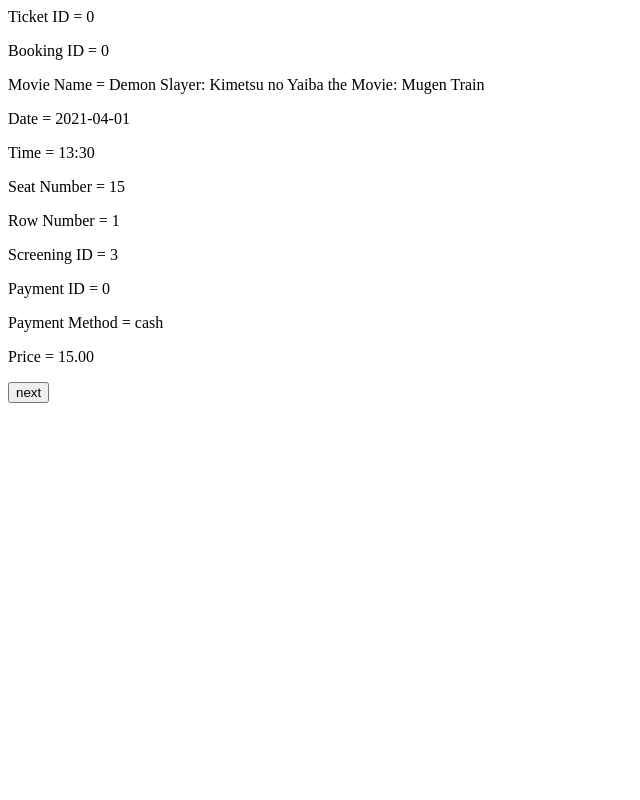
After one commit to YMerrick/PowerRangers, a Flask app: page /tickets in a window 1280 px wide. The commit adds this page. Shown: the whole page, without its empty margins (0-640 px from the left). Run offline with Flask 2, Linux system fonts and the light colour scheme; data comes from the database, SQL or seed files in the repository; both versions use the stored data as it was after the commit; parts of the project's set-up code (start-up, migrations or seed data) failed here and were passed over.

Commit message:
added a test web that shows the ticket

```diff
--- a/app/__init__.py
+++ b/app/__init__.py
@@ -1,4 +1,4 @@
 from flask import Flask
 
 app = Flask(__name__)
-from app import views
+from app import app
--- /dev/null
+++ b/app/app.py
@@ -0,0 +1,60 @@
+from flask import render_template
+from flask import Flask
+from app import app
+from flask_sqlalchemy import SQLAlchemy
+from sqlalchemy.ext.automap import automap_base
+
+app = Flask(__name__)
+
+if __name__ == '__main__':
+    app.debug = True
+    app.run()
+
+app.config['SQLALCHEMY_DATABASE_URI'] = 'sqlite:///movie.db'
+
+db = SQLAlchemy(app)
+
+Base = automap_base()
+Base.prepare(db.engine, reflect=True)
+
+BookingTable = Base.classes.BookingTable
+CustomerTypeTable = Base.classes.CustomerType
+CustomerTable = Base.classes.CustomerTable
+PaymentTable = Base.classes.PaymentTable
+BookingTable = Base.classes.BookingTable
+TicketsTable = Base.classes.TicketTable
+ScreeningTable = Base.classes.ScreeningTable
+MoviesTable = Base.classes.MoviesTable
+SeatTable = Base.classes.SeatTable
+
+@app.route('/')
+def index():
+    results = db.session.query(CustomerTypeTable).all()
+
+    user = {'name': 'Power-Rangers'}
+    return render_template('index.html',
+                           title='Home',
+                           user=user,
+                            test_result = results)
+
+
+@app.route('/tickets')
+def ticketPage():
+    ticket = db.session.query(TicketsTable).get(0)
+    booking = db.session.query(BookingTable).get(ticket.bookingID)
+    customer = db.session.query(CustomerTable).filter_by(ticketID = ticket.ticketID).first()
+    customerType = db.session.query(CustomerTypeTable).get(ticket.customerTypeID)
+    payment = db.session.query(PaymentTable).get(customer.paymentID)
+    screen = db.session.query(ScreeningTable).get(booking.screeningID)
+    movie = db.session.query(MoviesTable).get(screen.movieID)
+    seat = db.session.query(SeatTable).get(booking.rowID)
+
+    return render_template('tickets.html',
+                            testTicket = ticket,
+                            testBooking = booking,
+                            testCustomer = customer,
+                            testCustomerType = customerType,
+                            testScreen = screen,
+                            testPayment = payment,
+                            testMovie = movie,
+                            testSeat = seat)
--- a/app/templates/index.html
+++ b/app/templates/index.html
@@ -5,8 +5,12 @@
     {% else %}
     <title>No title</title>
     {% endif %}
+
   </head>
   <body>
       <h1>Hello, {{ user.name }}!</h1>
+      {% for r in test_result %}
+        <p>{{ r.id }}</p>
+    {% endfor %}
   </body>
 </html>
--- /dev/null
+++ b/app/templates/tickets.html
@@ -0,0 +1,24 @@
+<html>
+  <head>
+    {% if title %}
+    <title>{{ title }}</title>
+    {% else %}
+    <title>No title</title>
+    {% endif %}
+
+  </head>
+  <body>
+      <p>Ticket ID = {{ testTicket.ticketID }}</p>
+      <p>Booking ID = {{ testBooking.bookingID }}</p>
+      <p>Movie Name = {{ testMovie.title }}</p>
+      <p>Date = {{ testScreen.date }}</p>
+      <p>Time = {{ testScreen.time }}</p>
+      <p>Seat Number = {{ testBooking.seatNumber }}</p>
+      <p>Row Number = {{ testSeat.rowNumber }}</p>
+      <p>Screening ID = {{ testScreen.screenID }}</p>
+      <p>Payment ID = {{ testPayment.paymentID }}</p>
+      <p>Payment Method = {{ testPayment.paymentMethod }}</p>
+      <p>Price = {{ testCustomerType.price }}</p>
+      <input type="submit" name="next" value="next">
+  </body>
+</html>
```
Also changed, not shown: app/views.py (deleted, +0 -9 lines), app/movie.db (added), movie.db, 1 other file.
